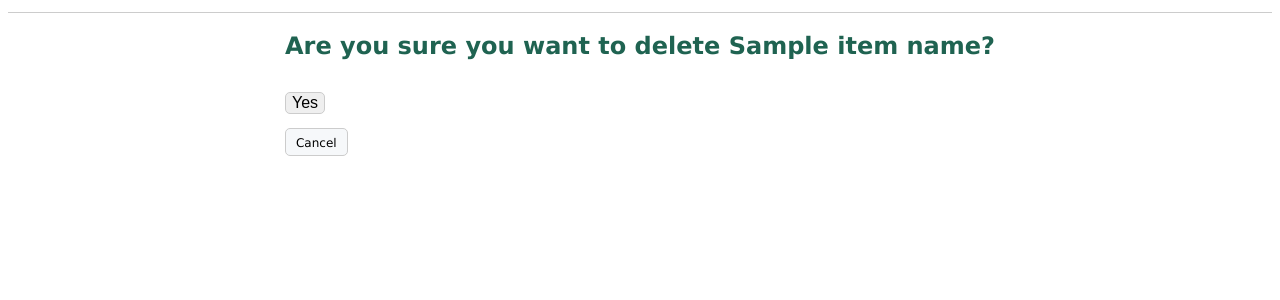
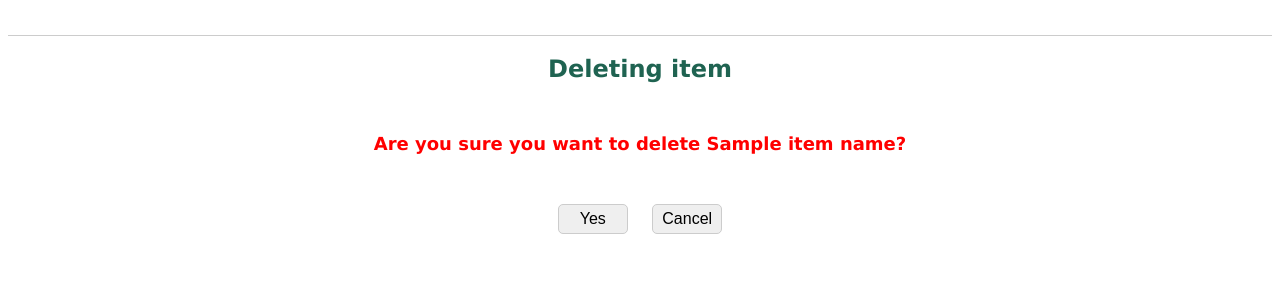
Before and after one commit to Marina668/VersionControlSystem, a Django app: template vcs/templates/vcs/delete_item.html in a window 1280 px wide. Shown: the part 102-402 px from the top of the page. Run offline with Django 3.2, Linux system fonts and the light colour scheme; the template is opened without the code that fills it: most values are stand-ins (such as "Sample title", 1, 10 or a date in 2020).

Commit message:
styles for confirm page added

```diff
--- a/vcs/forms.py
+++ b/vcs/forms.py
@@ -16,12 +16,12 @@ class NewRepoForm(forms.ModelForm):
 
 
 class NewFileForm(forms.Form):
-    name = forms.CharField(max_length=255, initial='')
+    name = forms.CharField(max_length=255, initial='', widget=forms.TextInput(attrs={'autofocus': 'autofocus'}))
     content = forms.CharField(widget=forms.Textarea(attrs={"rows": "20"}), initial='')
 
 
 class NewDirForm(forms.Form):
-    name = forms.CharField(max_length=255)
+    name = forms.CharField(max_length=255, widget=forms.TextInput(attrs={'autofocus': 'autofocus'}))
 
 
 class UploadFileForm(forms.Form):
--- a/vcs/static/vcs/styles.css
+++ b/vcs/static/vcs/styles.css
@@ -123,11 +123,13 @@ h3 {
     justify-content: flex-end;
     border-bottom: 1px solid #cccccc;
     padding: 5px 0;
+    min-height: 25px;
 }
 
 .top-buttons-block .button {
     margin-left: 5px;
 }
+
 
 .row-list {
     height: 50px;
@@ -150,3 +152,21 @@ h3 {
 .row-list a:hover {
     text-decoration: underline;
 }
+
+.are-you-sure {
+    text-align: center;
+    font-size: 18px;
+    font-weight: bold;
+    color: red;
+    margin-top: 50px;
+    margin-bottom: 50px;
+}
+
+.confirm-buttons {
+    text-align: center;
+}
+.confirm-buttons button {
+    width: 70px;
+    margin: 0 10px;
+    padding: 5px;
+}
--- a/vcs/templates/vcs/delete_item.html
+++ b/vcs/templates/vcs/delete_item.html
@@ -2,13 +2,16 @@
 
 {% block content %}
 
-    <form method="POST" action="">
+     <form method="POST" action="" name="confirm_delete">
         {% csrf_token %}
-        <h1>Are you sure you want to delete {{ item_name }}?</h1><br>
+         <h1>Deleting item</h1>
+        <div class="are-you-sure">
+            Are you sure you want to delete {{ item_name }}?
+        </div>
+        <div class="confirm-buttons">
             <button type="submit">Yes</button>
-        <p class="button">
-            <a href="{% url 'repo-detail' slug=slug path=path %}">Cancel</a>
-        </p>
-    </form>
+            <button type="button" onclick="location.href = '{% url 'repo-detail' slug=slug path=path %}';">Cancel</button>
+            </div>
+        </form>
 
 {% endblock %}
--- a/vcs/templates/vcs/repo_detail.html
+++ b/vcs/templates/vcs/repo_detail.html
@@ -31,6 +31,9 @@
     {#        <p>There are no users who have access.</p>#}
     {#    {% endif %}#}
 
+    {% if len_list == 0 %}
+        <p> Nothing is here</p>
+    {% endif %}
 
     {% for dir in dirlist %}
         {#                    <a href="{% url 'repo-detail' slug=repository.slug path='/'|add:path|add:dir|urlencode %}">{{ dir }}</a><br>#}
```
Also changed, not shown: vcs/templates/vcs/readfile.html (+5 -5 lines), vcs/views.py (+15 -18 lines).
